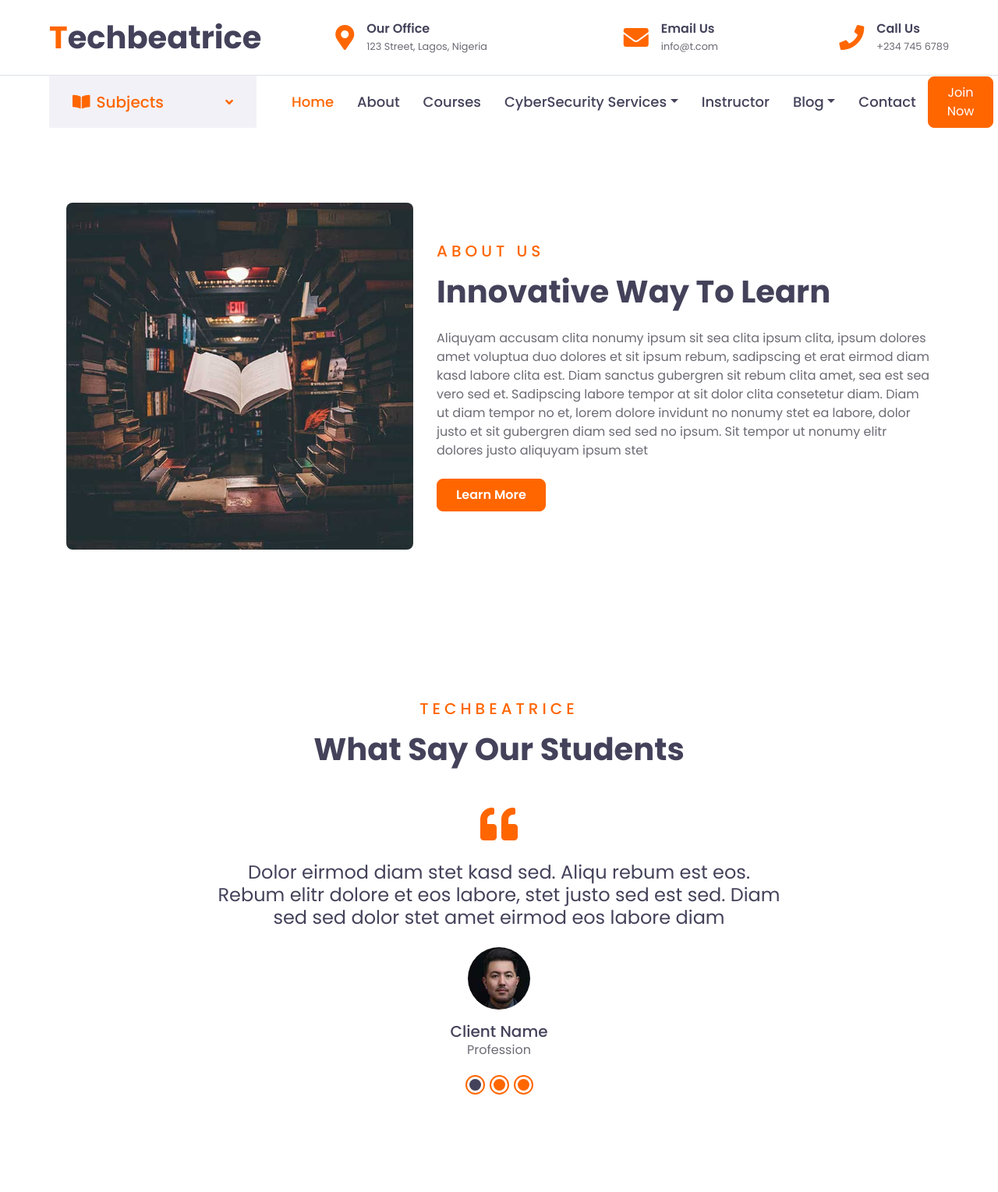
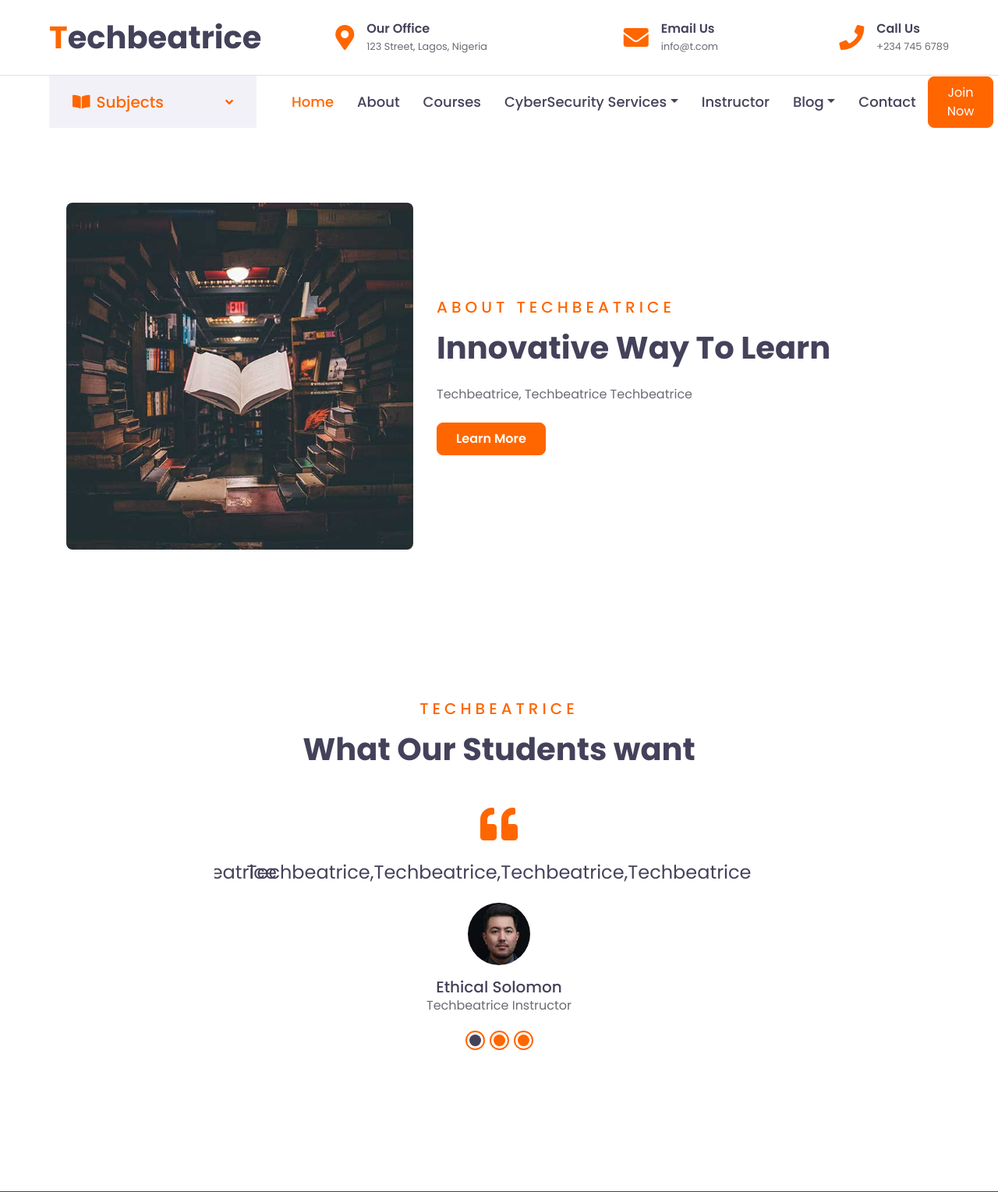
Before and after one commit to godwinumosen/Tech_beatrice, a Django app: page /about/ in a window 1280 px wide. Shown: the top 1529 px of the page at 78% size. Run offline with Django 5.2, Linux system fonts and the light colour scheme; style sheets or scripts are compiled from the project's sources; some libraries are stand-ins or nearby versions.

Commit message:
The last commit of the weekend

```diff
--- a/templates/techbeatrice/about_us.html
+++ b/templates/techbeatrice/about_us.html
@@ -12,10 +12,10 @@
         </div>
         <div class="col-lg-7">
             <div class="text-left mb-4">
-                <h5 class="text-primary text-uppercase mb-3" style="letter-spacing: 5px;">About Us</h5>
+                <h5 class="text-primary text-uppercase mb-3" style="letter-spacing: 5px;">About Techbeatrice</h5>
                 <h1>Innovative Way To Learn</h1>
             </div>
-            <p>Aliquyam accusam clita nonumy ipsum sit sea clita ipsum clita, ipsum dolores amet voluptua duo dolores et sit ipsum rebum, sadipscing et erat eirmod diam kasd labore clita est. Diam sanctus gubergren sit rebum clita amet, sea est sea vero sed et. Sadipscing labore tempor at sit dolor clita consetetur diam. Diam ut diam tempor no et, lorem dolore invidunt no nonumy stet ea labore, dolor justo et sit gubergren diam sed sed no ipsum. Sit tempor ut nonumy elitr dolores justo aliquyam ipsum stet</p>
+            <p>Techbeatrice, Techbeatrice Techbeatrice</p>
             <a href="" class="btn btn-primary py-md-2 px-md-4 font-weight-semi-bold mt-2">Learn More</a>
         </div>
     </div>
@@ -29,31 +29,31 @@
 <div class="container py-5">
     <div class="text-center mb-5">
         <h5 class="text-primary text-uppercase mb-3" style="letter-spacing: 5px;">Techbeatrice</h5>
-        <h1>What Say Our Students</h1>
+        <h1>What Our Students want </h1>
     </div>
     <div class="row justify-content-center">
         <div class="col-lg-8">
             <div class="owl-carousel testimonial-carousel">
                 <div class="text-center">
                     <i class="fa fa-3x fa-quote-left text-primary mb-4"></i>
-                    <h4 class="font-weight-normal mb-4">Dolor eirmod diam stet kasd sed. Aliqu rebum est eos. Rebum elitr dolore et eos labore, stet justo sed est sed. Diam sed sed dolor stet amet eirmod eos labore diam</h4>
+                    <h4 class="font-weight-normal mb-4">Techbeatrice,Techbeatrice,Techbeatrice,Techbeatrice</h4>
                     <img class="img-fluid mx-auto mb-3" src="{% static 'img/testimonial-1.jpg' %}" alt="">
-                    <h5 class="m-0">Client Name</h5>
-                    <span>Profession</span>
+                    <h5 class="m-0">Ethical Solomon</h5>
+                    <span>Techbeatrice Instructor</span>
                 </div>
                 <div class="text-center">
                     <i class="fa fa-3x fa-quote-left text-primary mb-4"></i>
-                    <h4 class="font-weight-normal mb-4">Dolor eirmod diam stet kasd sed. Aliqu rebum est eos. Rebum elitr dolore et eos labore, stet justo sed est sed. Diam sed sed dolor stet amet eirmod eos labore diam</h4>
+                    <h4 class="font-weight-normal mb-4">Techbeatrice,Techbeatrice,Techbeatrice,Techbeatrice</h4>
                     <img class="img-fluid mx-auto mb-3" src="{% static 'img/testimonial-2.jpg' %}" alt="">
-                    <h5 class="m-0">Client Name</h5>
-                    <span>Profession</span>
+                    <h5 class="m-0"> Ethical Solomon</h5>
+                    <span>Techbeatrice Instructor</span>
                 </div>
                 <div class="text-center">
                     <i class="fa fa-3x fa-quote-left text-primary mb-4"></i>
-                    <h4 class="font-weight-normal mb-4">Dolor eirmod diam stet kasd sed. Aliqu rebum est eos. Rebum elitr dolore et eos labore, stet justo sed est sed. Diam sed sed dolor stet amet eirmod eos labore diam</h4>
+                    <h4 class="font-weight-normal mb-4">Techbeatrice,Techbeatrice,Techbeatrice,Techbeatrice,Techbeatrice</h4>
                     <img class="img-fluid mx-auto mb-3" src="{% static 'img/testimonial-3.jpg' %}" alt="">
-                    <h5 class="m-0">Client Name</h5>
-                    <span>Profession</span>
+                    <h5 class="m-0">Ethical Solomon</h5>
+                    <span>Techbeatrice Instructor</span>
                 </div>
             </div>
         </div>
```
